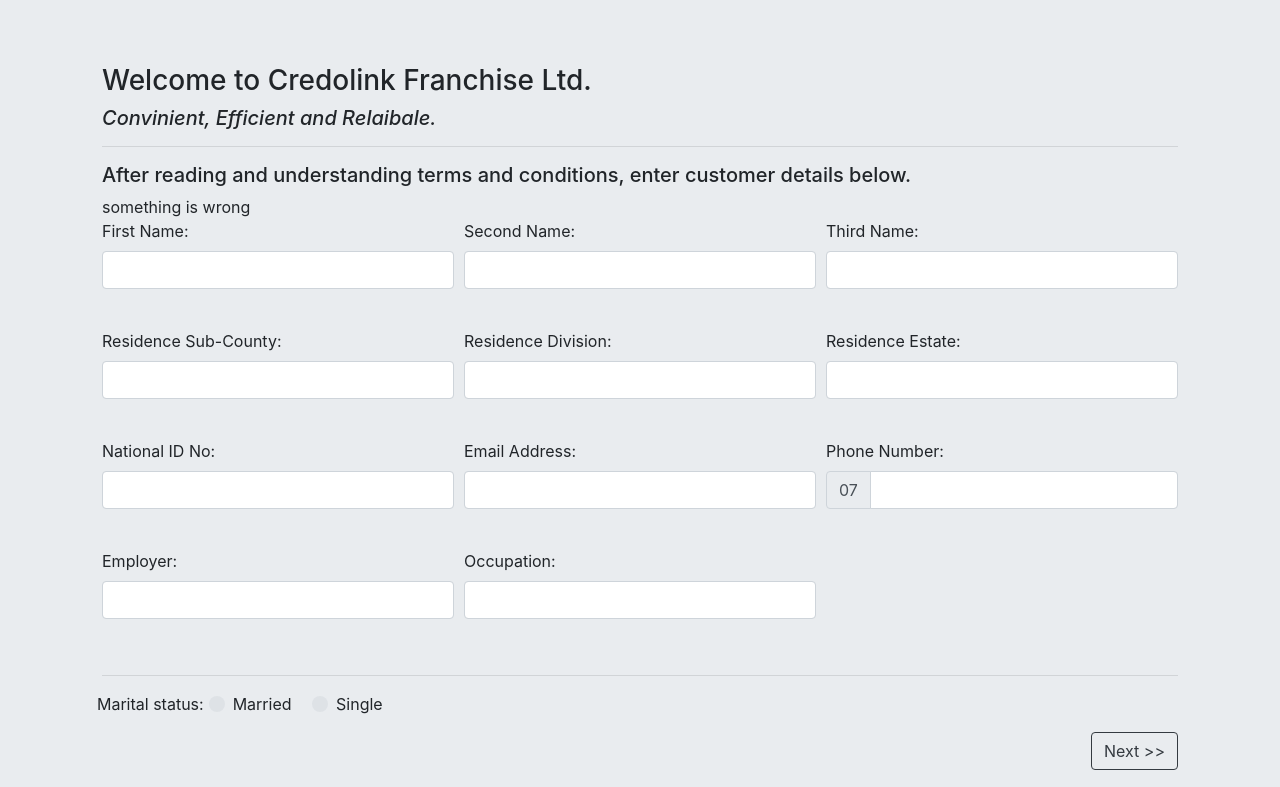
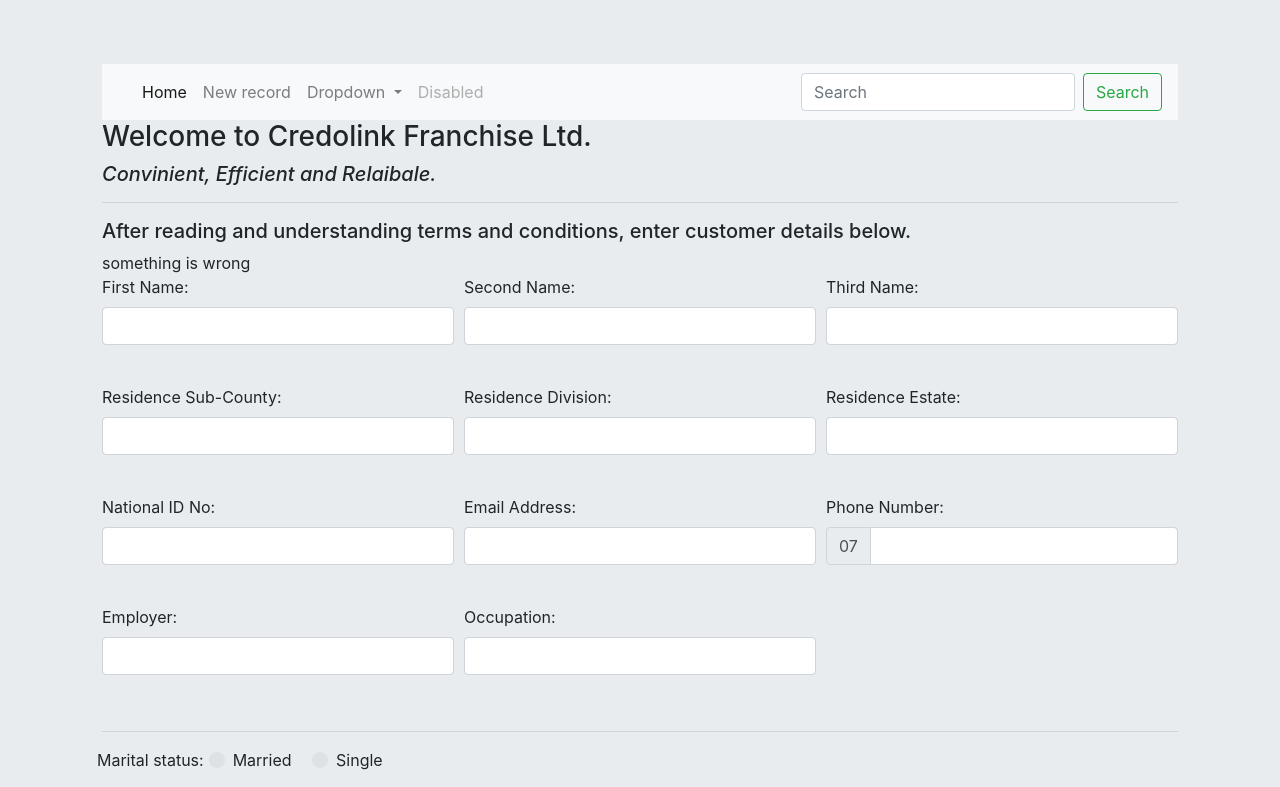
Before and after one commit to snyabios254/NyabiosiFranchise, a PHP site: page /index1.php in a window 1280 px wide. Shown: the top 787 px of the page. Run offline with PHP 8.4, Linux system fonts and the light colour scheme; data that the repository does not hold is empty.

Commit message:
#all files update january 2019

```diff
--- a/booth/booth.php
+++ b/booth/booth.php
@@ -5,6 +5,7 @@
   <?php
   include("../include/bootstrapLinks.html");
   include("../include/conn.php");
+  require("boothDB.php");
   ?>
   <style></style>
 </head>
@@ -24,6 +25,6 @@
       </div>
     <form>
   </div>
-  <script src="photo.js"></script><?php include("boothDB.php");?>
+  <script src="photo.js"></script>
 </body>
 </html>
--- a/include/connDB.php
+++ b/include/connDB.php
@@ -1,5 +1,5 @@
 <?php
-$sqlBorrower = "CREATE TABLE IF NOT EXISTS `credoLink`.`borrowerInfo` ( `formNo` INT(6) NOT NULL ,  `firstName` TEXT NOT NULL ,  `secName` TEXT NOT NULL ,  `thirdName` TEXT NOT NULL ,  `subCounty` TEXT NOT NULL ,  `division` TEXT NOT NULL ,  `estate` TEXT NOT NULL ,  `idNo` INT(8) NOT NULL ,  `email` VARCHAR(20) NOT NULL ,  `phoneNo` VARCHAR(9) NOT NULL , `maritalStatus` TEXT NOT NULL ) ENGINE = InnoDB;";
+$sqlBorrower = "CREATE TABLE IF NOT EXISTS `credoLink`.`borrowerInfo` ( `formNo` INT(6) NOT NULL ,  `firstName` TEXT NOT NULL ,  `secName` TEXT NOT NULL ,  `thirdName` TEXT NOT NULL ,  `subCounty` TEXT NOT NULL ,  `division` TEXT NOT NULL ,  `estate` TEXT NOT NULL ,  `idNo` INT(8) NOT NULL ,  `email` VARCHAR(20) NOT NULL ,  `phoneNo` VARCHAR(9) NOT NULL , `maritalStatus` TEXT NOT NULL, `date` TIMESTAMP NOT NULL ) ENGINE = InnoDB;";
 
 $sqlEmployer = "CREATE TABLE IF NOT EXISTS `credoLink`.`employer` (`formNo` INT(6) NOT NULL, `employer` TEXT NOT NULL, `occupation` TEXT NOT NULL) ENGINE = InnoDB;";
 
@@ -16,7 +16,7 @@
       $unique = false;
       while (!$unique) {
         if ($count > $numRows+5) {
-          echo "<div class='alert alert-danger'>There are no more uniquer numbers in the given range.<button type='button' class='close' data-dismiss='alert' aria-label='Close'><span aria-hidden=true>&times;</span></button>
+          echo "<div class='alert alert-danger'>There are no more unique numbers in the given range.<button type='button' class='close' data-dismiss='alert' aria-label='Close'><span aria-hidden=true>&times;</span></button>
           </div>";
           die();
         }
--- a/include/header.html
+++ b/include/header.html
@@ -1,2 +1,36 @@
+<nav class="navbar navbar-expand-lg navbar-light bg-light sticky-top">
+  <a class="navbar-brand" href="#"></a>
+  <button class="navbar-toggler" type="button" data-toggle="collapse" data-target="#navbarSupportedContent" aria-controls="navbarSupportedContent" aria-expanded="false" aria-label="Toggle navigation">
+    <span class="navbar-toggler-icon"></span>
+  </button>
+  <div class="collapse navbar-collapse" id="navbarSupportedContent">
+    <ul class="navbar-nav mr-auto">
+      <li class="nav-item active">
+        <a class="nav-link" href="home/home.php">Home <span class="sr-only">(current)</span></a>
+      </li>
+      <li class="nav-item">
+        <a class="nav-link" href="../index1.php">New record</a>
+      </li>
+      <li class="nav-item dropdown">
+        <a class="nav-link dropdown-toggle" href="#" id="navbarDropdown" role="button" data-toggle="dropdown" aria-haspopup="true" aria-expanded="false">
+          Dropdown
+        </a>
+        <div class="dropdown-menu" aria-labelledby="navbarDropdown">
+          <a class="dropdown-item" href="#">Action</a>
+          <a class="dropdown-item" href="#">Another action</a>
+          <div class="dropdown-divider"></div>
+          <a class="dropdown-item" href="#">Something else here</a>
+        </div>
+      </li>
+      <li class="nav-item">
+        <a class="nav-link disabled" href="#">Disabled</a>
+      </li>
+    </ul>
+    <form class="form-inline my-2 my-lg-0">
+      <input class="form-control mr-sm-2" type="search" placeholder="Search" aria-label="Search">
+      <button class="btn btn-outline-success my-2 my-sm-0" type="submit">Search</button>
+    </form>
+  </div>
+</nav>
 <h3>Welcome to Credolink Franchise Ltd.</h3>
 <h5><span class="font-italic">Convinient, Efficient and Relaibale.</span><br><hr>After reading and understanding terms and conditions, enter customer details below.</h5>
--- a/security/securityConn.php
+++ b/security/securityConn.php
@@ -19,8 +19,9 @@
 $numRowsLoan = mysqli_num_rows(mysqli_query($conn, "SELECT * FROM loans WHERE formNo = '$formNo'"));
 if (mysqli_query($conn, $loanTable) && !empty($_POST['loanAmount'])) {
   $loanInsert = "INSERT INTO loans (formNo, loanAmount) VALUES ('$formNo', '$loanAmount')";
-  if ($numRowsLoan == 0) {
+   if ($numRowsLoan == 0) {
     mysqli_query($conn, $loanInsert);
+  }
     if (isset($_POST['rateCheck'])) {
       if (isset($_POST['finish'])) {
         include("insertStatements.php");
@@ -103,5 +104,5 @@
       </div>
       ';
     }
-  } else {echo 'nop nop';}
+  // } else {echo 'nop nop';}
 } else {echo 'in the beginning there was a problem';}
```
Also changed, not shown: booth/boothDB.php (+3 -1 lines), home/borrower.php (+16 -5 lines), home/home.php (+8 -4 lines), pdfDownload/pdfForm.php (+26 -10 lines), booth/imgBr/1.png (added), booth/imgBr/10.png (added), booth/imgBr/3.png (added), booth/imgBr/4.png (added), booth/imgBr/5.png (added), booth/imgBr/6.png (added), booth/imgBr/7.png (added), booth/imgBr/9.png (added). Lines whose indentation alone changed are shown as unchanged.
